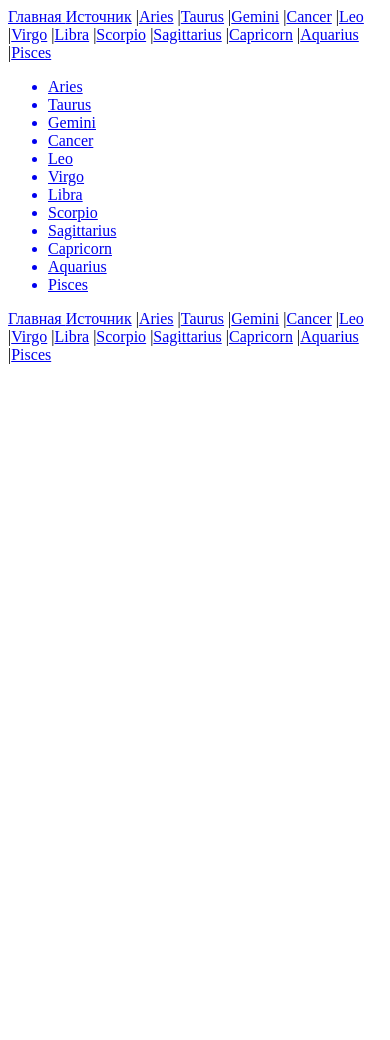
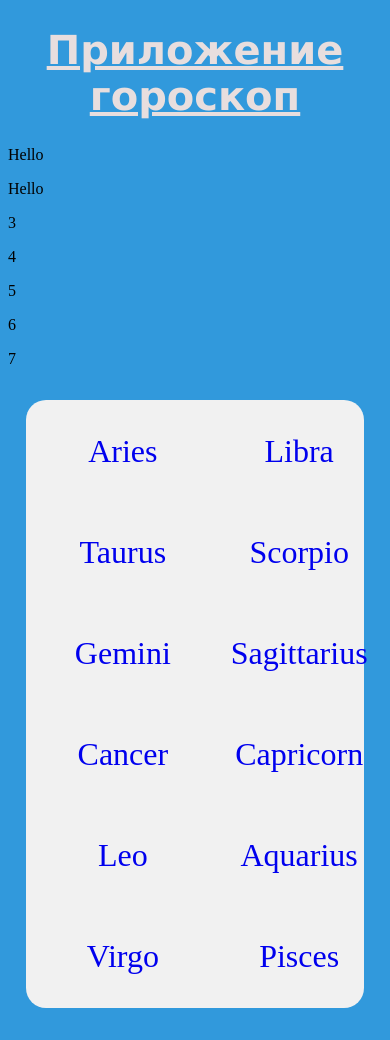
Before and after one commit to ZavbakGit/jango_course, a Django app: page /horoscope/ in a window 390 px wide. Before the commit the page ends 364 px from the top, so only its background shows below. Run offline with Django 4.2, Linux system fonts and the light colour scheme.

Commit message:
finish 3.12

```diff
--- /dev/null
+++ b/my_page/horoscope/static/horoscope/css/index.css
@@ -0,0 +1,32 @@
+ul {
+    -webkit-column-count: 2;
+    -moz-column-count: 2;
+    column-count: 2;
+    list-style-type: none;
+    background-color: #f1f1f1;
+    width: 90%;
+    max-width: 35rem;
+    border-radius: 20px;
+    margin: 2rem auto;
+    padding: 1px;
+}
+
+ul li {
+    display:inline-block;
+    text-align: center;
+    width: 100%;
+    font-size: 2rem;
+    padding: 2rem 1rem;
+}
+
+ul a:hover, ul a:active {
+    color: #eca8b5;
+}
+
+h1 {
+    color: #e8dede;
+    text-align: center;
+    font-family: "Andale Mono", AndaleMono, monospace;
+    font-size:48px;
+    text-decoration: underline;
+}
--- /dev/null
+++ b/my_page/horoscope/static/horoscope/css/info.css
@@ -0,0 +1,14 @@
+h2 {
+    color: #d2d2e5;
+    text-align: center;
+    font-family: "Comic Sans MS", "Comic Sans", cursive;
+    font-size: 30px;
+    display: block;
+}
+
+h1 {
+    color: #e8dede;
+    text-align: center;
+    font-family: Geneva, Arial, Helvetica, sans-serif;
+    font-size: 40px;
+}
--- a/my_page/horoscope/templates/horoscope/index.html
+++ b/my_page/horoscope/templates/horoscope/index.html
@@ -1,11 +1,31 @@
 {% extends 'base.html' %}
+
+{% load static %}
+{% load my_filter %}
+
+{% block css_additional %}
+    <link rel="stylesheet" href=" {% static 'horoscope/css/index.css' %}">
+    <link rel="stylesheet" href=" {% static 'horoscope/css/info.css' %}">
+{% endblock %}
+
 
 {% block title %}
     Меню
 {% endblock %}
 
+
+
 {% block content %}
-    {% include 'includes/navbar.html'%}
+    <h1>Приложение гороскоп</h1>
+
+    {% for i in 2|times %}
+        <p>Hello</p>
+    {% endfor %}
+
+    {% for c in 3|filter_range:8 %}
+        <p>{{ c }}</p>
+    {% endfor %}
+
 
     <ul>
         {% for zodiac in zodiacs %}
@@ -15,6 +35,5 @@
         {% endfor %}
     </ul>
 
-    {% include 'includes/navbar.html'%}
 
 {% endblock %}
--- a/my_page/horoscope/templates/includes/navbar.html
+++ b/my_page/horoscope/templates/includes/navbar.html
@@ -1,9 +1,11 @@
+{% load my_filter %}
+
 <nav>
     <a href='{% url 'horoscope-index' %}'>Главная </a>
     <a href="https://djangodoc.ru/3.2/ref/templates/builtins/">Источник</a>
 
-    {% for zodiac in zodiacs %}
-        |<a href="{% url 'horoscope-name' zodiac %}">{{ zodiac|title }}</a>
+    {% for zodiac,description_zodiac in zodiacs.items %}
+        <a href="{% url 'horoscope-name' zodiac %}">{{ description_zodiac|split|first }}</a>
     {% endfor %}
 
 </nav>
--- /dev/null
+++ b/my_page/horoscope/templatetags/my_filter.py
@@ -0,0 +1,22 @@
+from django import template
+from django.template.defaultfilters import stringfilter
+
+register = template.Library()
+
+
+@register.filter(name='split')
+@stringfilter
+def split(value, key=' '):
+    return value.split(key)
+
+
+@register.filter(name='times')
+def times(value):
+    return list(range(value))
+
+
+@register.filter(name='filter_range')
+def filter_range(value, end = None):
+    if end is None:
+        end = value + 1
+    return list(range(value, end))
--- a/my_page/horoscope/views.py
+++ b/my_page/horoscope/views.py
@@ -11,7 +11,7 @@ signs_dictionary = {
     "gemini": "Близнецы - третий знак зодиака, планета Меркурий (с 22 мая по 21 июня).",
     "cancer": "Рак - четвёртый знак зодиака, Луна (с 22 июня по 22 июля).",
     "leo": "Лев - пятый знак зодиака, солнце (с 23 июля по 21 августа).",
-    "virgo": " <i>Дева</i> - шестой знак зодиака, планета Меркурий (с 22 августа по 23 сентября).",
+    "virgo": "Дева - шестой знак зодиака, планета Меркурий (с 22 августа по 23 сентября).",
     "libra": "Весы - седьмой знак зодиака, планета Венера (с 24 сентября по 23 октября).",
     "scorpio": "Скорпион - восьмой знак зодиака, планета Марс (с 24 октября по 22 ноября).",
     "sagittarius": "Стрелец - девятый знак зодиака, планета Юпитер (с 23 ноября по 22 декабря).",
@@ -83,9 +83,14 @@ class Person:
 
 def get_info_about_zodiac_sign(request, sign: str):
     description = signs_dictionary.get(sign, None)
+
+    for i, k in signs_dictionary.items():
+        print(k)
+
     data = {
         'description': description,
         'sign': sign,
+        'zodiacs': signs_dictionary,
     }
     return render(request, 'horoscope/info_zodiac.html', context=data)
 
--- a/my_page/my_page/settings.py
+++ b/my_page/my_page/settings.py
@@ -121,6 +121,9 @@ USE_TZ = True
 # https://docs.djangoproject.com/en/4.2/howto/static-files/
 
 STATIC_URL = 'static/'
+STATICFILES_DIRS = [
+    BASE_DIR / 'static'
+]
 
 # Default primary key field type
 # https://docs.djangoproject.com/en/4.2/ref/settings/#default-auto-field
--- /dev/null
+++ b/my_page/static/css/base.css
@@ -0,0 +1,29 @@
+html{
+    background-color: #3199dc;
+}
+
+nav {
+    text-align: center;
+    color: white;
+    font-size: 1rem;
+    height: 100%;
+    width: 200px;
+    position: fixed;
+    z-index: 1;
+    top: 0;
+    left: 0;
+    background-color: #111;
+    overflow-x: hidden;
+    padding-top: 20px;
+}
+
+nav a {
+    color: white;
+    display: block;
+    font-size: 2rem;
+    margin: 20px;
+}
+
+nav a:hover, ul a:active {
+    color: #eca8b5;
+}
--- a/my_page/templates/base.html
+++ b/my_page/templates/base.html
@@ -1,8 +1,14 @@
+{% load static %}
+
 <!DOCTYPE html>
 <html lang="en">
 <head>
     <meta charset="UTF-8">
     <title>{% block title %} {% endblock %}</title>
+    <link rel="stylesheet" href=" {% static 'css/base.css' %}">
+
+
+    {% block css_additional %} {% endblock %}
 </head>
 <body>
 
```
Also changed, not shown: my_page/horoscope/templates/horoscope/info_zodiac.html (+9 -2 lines), my_site/blog/static/blog/css/base.css (added, +69 -0 lines), my_site/blog/templates/blog/base.html (+4 -71 lines), README.md, my_page/horoscope/templatetags/__init__.py (added).
